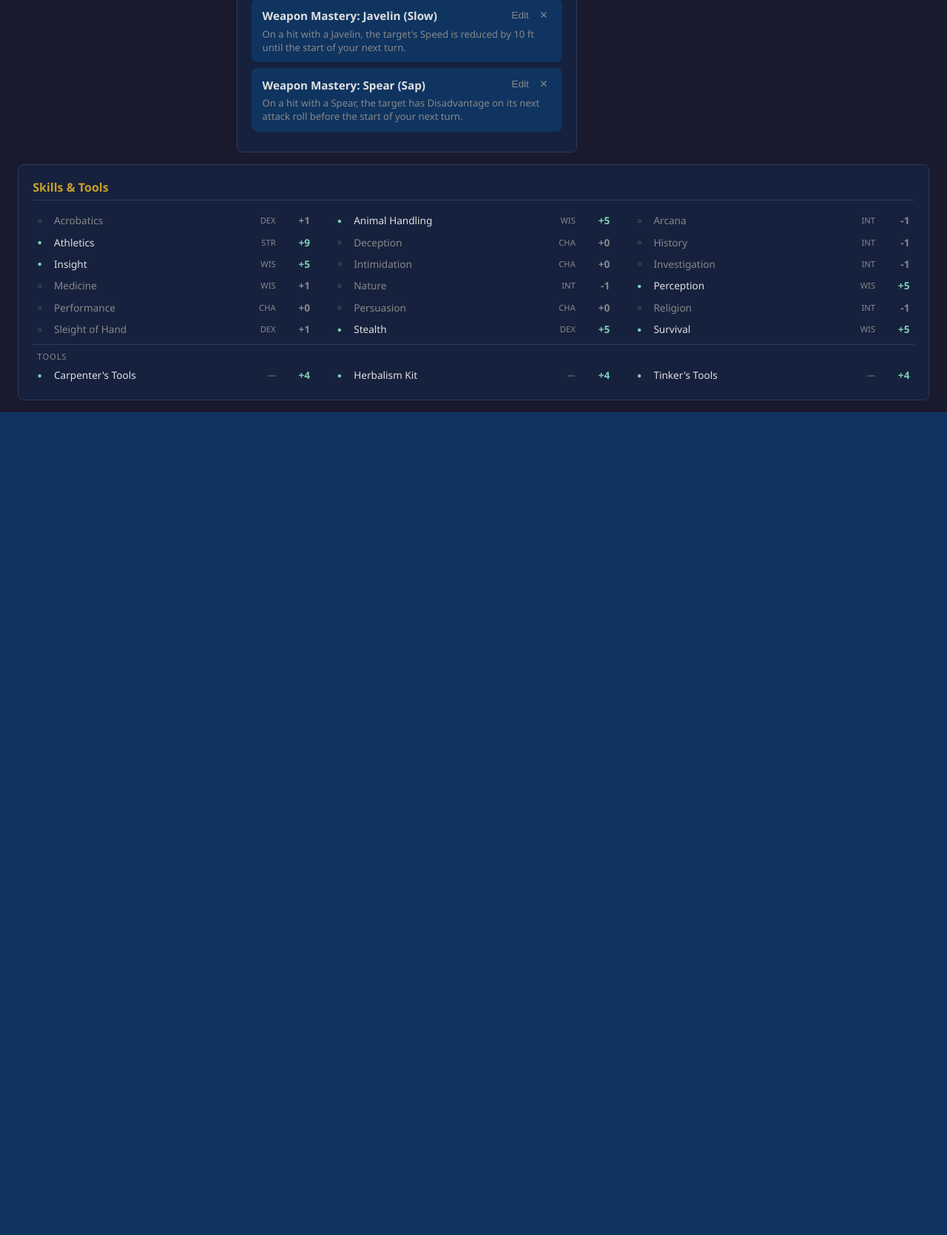
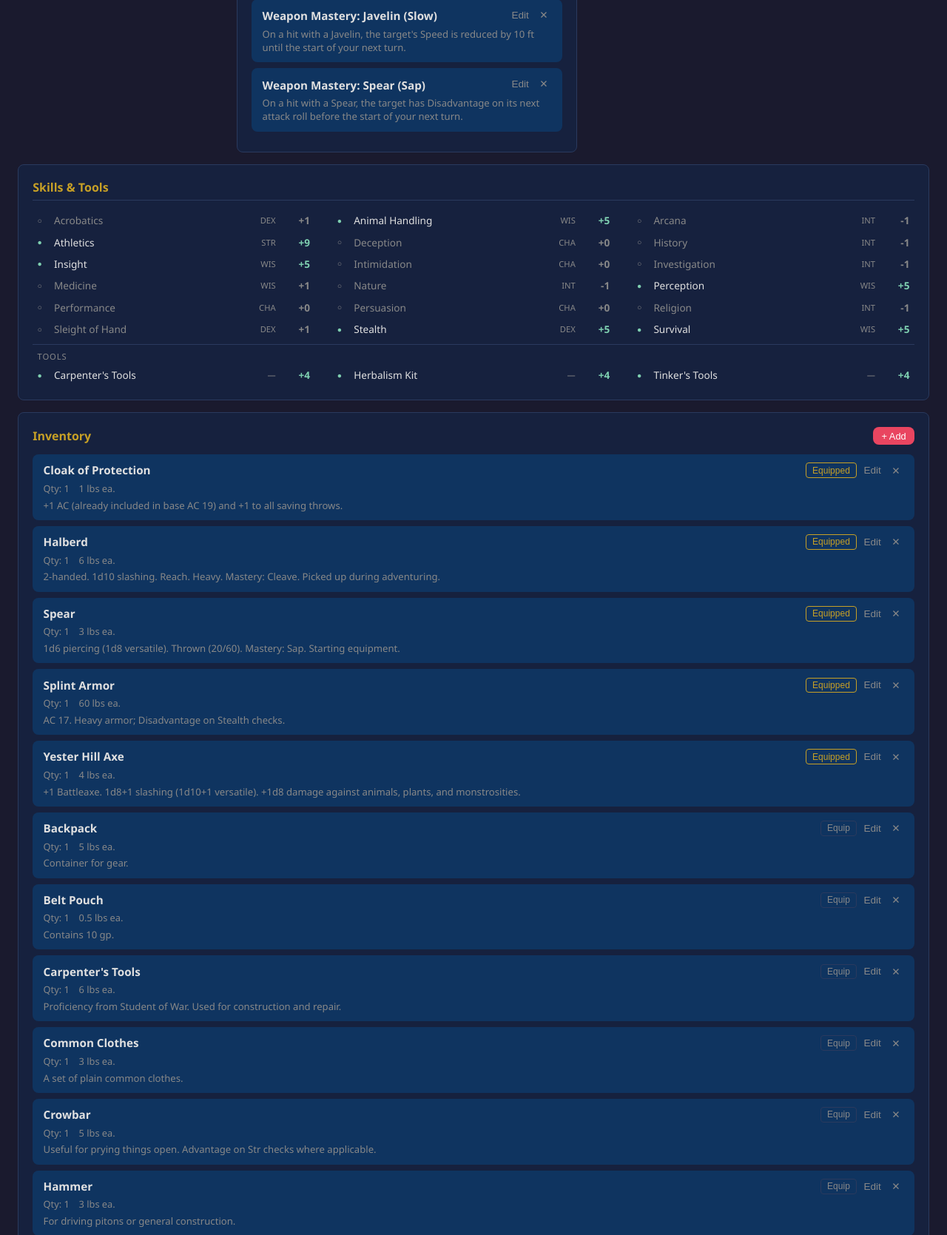
Before and after one commit to nmacinnis/tomato, a Flask app: page /character/1 in a window 1280 px wide. Shown: the part 4108-5777 px from the top of the page at 74% size. Before the commit the page ends 4665 px from the top, so only its background shows below. Run offline with Flask 3, Linux system fonts and the light colour scheme; data comes from the database, SQL or seed files in the repository.

Commit message:
shuffle shuffle

```diff
--- a/templates/character.html
+++ b/templates/character.html
@@ -124,20 +124,20 @@
       <div id="abilities-list"></div>
     </section>
 
-    <!-- Right column: Inventory -->
-    <section class="panel">
+    <!-- Full-width: Skills -->
+    <section class="panel skills-panel">
+      <h2>Skills &amp; Tools</h2>
+      <div id="skills-grid" class="skills-grid"></div>
+    </section>
+
+    <!-- Full-width: Inventory -->
+    <section class="panel skills-panel">
       <div class="panel-header">
         <h2>Inventory</h2>
         <button class="btn btn-primary btn-sm" id="add-item-btn">+ Add</button>
       </div>
       <div id="inventory-list"></div>
       <div id="weight-total" class="weight-total"></div>
-    </section>
-
-    <!-- Full-width: Skills -->
-    <section class="panel skills-panel">
-      <h2>Skills &amp; Tools</h2>
-      <div id="skills-grid" class="skills-grid"></div>
     </section>
 
   </main>
```
